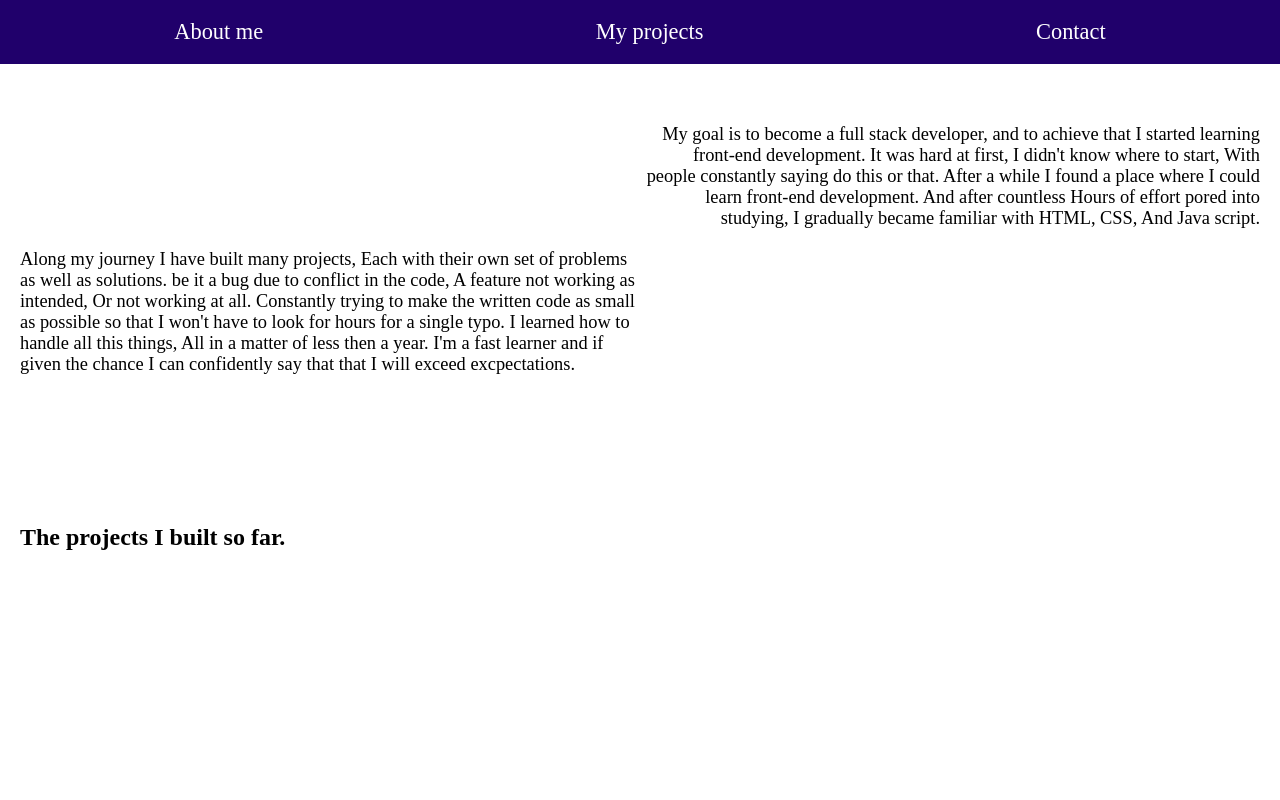
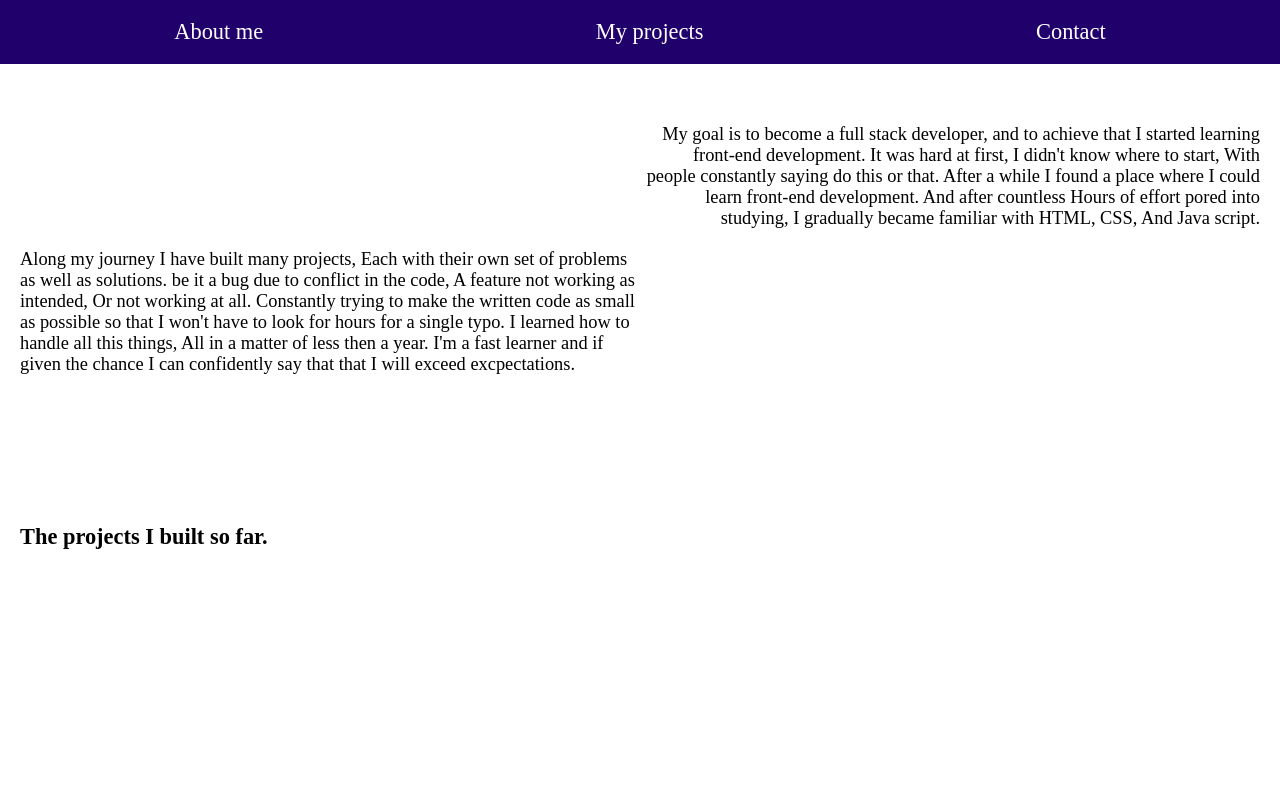
Before and after one commit to ForeMosteRhino99/SparklingWater, a plain HTML site: page index.html in a window 1280 px wide. Shown: the top 800 px of the page. Drawn offline with Linux system fonts and the light colour scheme.

Commit message:
Update styles.css

```diff
--- a/styles.css
+++ b/styles.css
@@ -72,3 +72,8 @@ section {
     text-align: left;
     margin-right: auto;
 }
+
+#projects-title {
+    text-align: left;
+    font-size: 1.4rem;
+}
```
